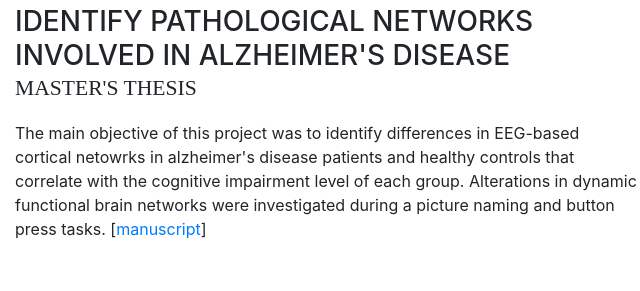
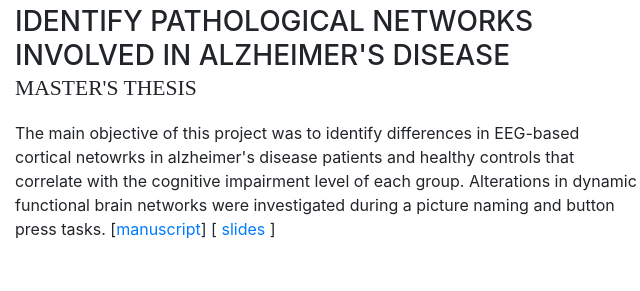
Before and after one commit to sahar-allouch/sahar-allouch.github.io, a website with bundled scripts: page index.html in a window 1280 px wide. Shown: the part 1272-1563 px from the top of the page, 305-945 px from the left. Built offline with nearby package versions, Linux system fonts and the light colour scheme; a web font is replaced by a local one.

Commit message:
EditCommit

```diff
--- a/index.html
+++ b/index.html
@@ -124,7 +124,7 @@
             <div class="resume-content mr-auto">
               <h3 class="mb-0">Analytical variability in electroencephalography-based functional brain networks estimation</h3>
               <div class="subheading mb-3">Ph.D. thesis</div>
-              <p>The objective of the thesis is to call into question the analytical variability in the EEG source connectivity pipeline. Mainly, we focused on three key factors in the analysis: the number of EEG electrodes, source reconstruction algorithms, and functional connectivity measures. [<a href="resources/manuscript_ALLOUCH_Oct27.pdf">manuscript</a>]</p>
+              <p>The objective of the thesis is to call into question the analytical variability in the EEG source connectivity pipeline. Mainly, we focused on three key factors in the analysis: the number of EEG electrodes, source reconstruction algorithms, and functional connectivity measures. [<a href="https://drive.google.com/file/d/1dCA_KrvtZR63-0J45QUZL7XmQpC29aO5/view?usp=sharing">manuscript</a>]</p>
             </div>
             <div class="resume-date text-md-right">
               <span class="text-primary">October 2019 - Present</span>
@@ -135,7 +135,7 @@
             <div class="resume-content mr-auto">
               <h3 class="mb-0">Graph-theory based method to identify pathological networks involved in alzheimer's disease</h3>
               <div class="subheading mb-3">Master's thesis</div>
-              <p>The main objective of this project was to identify differences in EEG-based cortical netowrks in alzheimer's disease patients and healthy controls that correlate with the cognitive impairment level of each group. Alterations in dynamic functional brain networks were investigated during a picture naming and button press tasks. [<a href="resources/masters_ALLOUCH_manuscript.pdf">manuscript</a>]</p>
+              <p>The main objective of this project was to identify differences in EEG-based cortical netowrks in alzheimer's disease patients and healthy controls that correlate with the cognitive impairment level of each group. Alterations in dynamic functional brain networks were investigated during a picture naming and button press tasks. [<a href="https://drive.google.com/file/d/1w9Fv4azIpCPDIK683gUx25FALY78VTE6/view?usp=share_link">manuscript</a>] [<a href="https://docs.google.com/presentation/d/1pu2Bfs-Rfk88AtJLAzC2OFgEYT3CLVTF/edit?usp=share_link&ouid=113244644516461856816&rtpof=true&sd=true"> slides </a>]</p>
             </div>
             <div class="resume-date text-md-right">
               <span class="text-primary">March 2019 - July 2019</span>
@@ -249,13 +249,13 @@
           <ul class="fa-ul mb-0">
             <li>
               <i class="fa-li fa fa-brain" style="--fa-primary-color: gold;"></i>
-              <b>EMBC 2022</b>. Glasgow, Scotland (July 11-15, 2022). <b>Methods Used to Estimate EEG Source-Space Networks: A Comparative Simulation-Based Study</b>. [<a href="resources/EMBC2022_poster.pdf">poster</a>]</li>
+              <b>EMBC 2022</b>. Glasgow, Scotland (July 11-15, 2022). <b>Methods Used to Estimate EEG Source-Space Networks: A Comparative Simulation-Based Study</b>. [<a href="https://drive.google.com/file/d/1yCUGfDaakrjXoNdKAOmB2pDt-q1bFZjz/view?usp=share_link">poster</a>]</li>
             <li>
               <i class="fa-li fa fa-brain" style="--fa-primary-color: gold;"></i>
-              <b>ICABME 2021</b>. Werdanyeh, Lebanon (October 7-8, 2021). <b>COALIA: a ground-truth for the evaluation of the EEG source connectivity</b>. <a href="https://doi.org/10.1109/ICABME53305.2021.9604833">https://doi.org/10.1109/ICABME53305.2021.9604833</a>. [<a href="resources/ICABME2021_slides.pdf">slides</a>]</li>
+              <b>ICABME 2021</b>. Werdanyeh, Lebanon (October 7-8, 2021). <b>COALIA: a ground-truth for the evaluation of the EEG source connectivity</b>. <a href="https://doi.org/10.1109/ICABME53305.2021.9604833">https://doi.org/10.1109/ICABME53305.2021.9604833</a>. [<a href="https://drive.google.com/file/d/1V9j1q2AlYNBR4ZTbglgOt8VWF0f0B8o5/view?usp=share_link">slides</a>]</li>
             <li>
 			<i class="fa-li fa fa-brain" style="--fa-primary-color: gold;"></i>
-			 <b>OHBM 2021</b>. Online (June 21-25, 2021). <b>Mean-field modeling of brain-scale dynamics for the evaluation of EEG source-space networks</b>. [<a href="resources/OHBM2021_poster.pdf">poster</a>, <a href="resources/OHBM2021_slides.pdf">slides</a>]</li>
+			 <b>OHBM 2021</b>. Online (June 21-25, 2021). <b>Mean-field modeling of brain-scale dynamics for the evaluation of EEG source-space networks</b>. [<a href="https://drive.google.com/file/d/17uHr8WV9RpKQf7OGX5USjPggJFmZiE85/view?usp=share_link">poster</a>, <a href="https://drive.google.com/file/d/1TUUFQF5m8cxp03xZDyJuD6ZlVF1CZbBY/view?usp=share_link">slides</a>]</li>
       </section>
 	  <section class="resume-section p-3 p-lg-5 d-flex flex-column" id="scholarships_and_awards">
         <div class="my-auto">
@@ -266,7 +266,7 @@
               Doctoral scholorship delivered by the Agence Universitaire de la Francophonie, the National Center for Scientific Research in Lebbanon and the Lebanese University (Rank: 2)</li>
             <li>
               <i class="fa-li fa fa-brain" style="--fa-primary-color: gold;"></i>
-              First prize at the 11th Annual Conference for Engineering and Architecture Graduates in North Lebanon (Category: Biomedical Engineering)</li>
+              First prize at the 11th Annual Conference for Engineering and Architecture Graduates in North Lebanon (Category: Biomedical Engineering) [<a href="https://drive.google.com/file/d/1K80OZvT-3SOr4XWZTvSTSLCJsAcFS8d_/view?usp=share_link">poster</a>, <a href="https://drive.google.com/file/d/1mOydwypxNuVufXaYmy_nhFRp-TfjY6sU/view?usp=share_link">slides</a>]</li>
             <li>
           </ul>
         </div>
```
Also changed, not shown: 4 other files.
